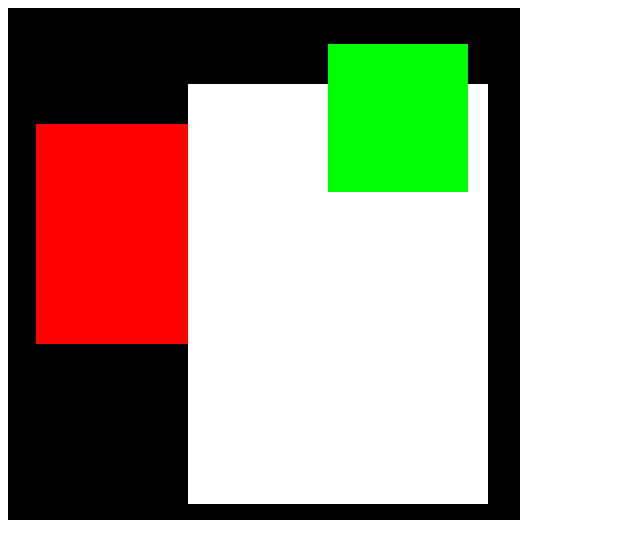
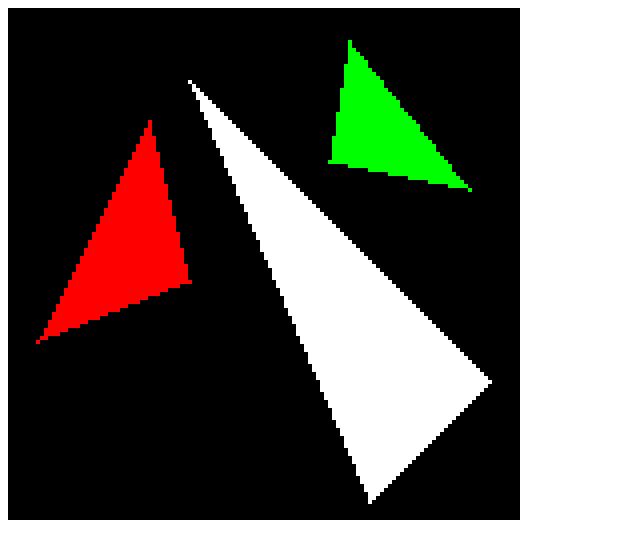
Before and after one commit to zzox/soft, a plain HTML site: page index.html in a window 1280 px wide. Shown: the whole page, without its empty margins (0-640 px from the left). Drawn offline with Linux system fonts and the light colour scheme.

Commit message:
draw triangle with signed triangle area

```diff
--- a/index.html
+++ b/index.html
@@ -139,26 +139,24 @@
         }
     }
 
+    const signedTriangleArea = (x1, y1, x2, y2, x3, y3) => {
+        return .5 * ((y2 - y1) * (x2 + x1) + (y3 - y2) * (x3 + x2) + (y1 - y3) * (x1 + x3));
+    }
+
     const drawTriangle = (x1, y1, x2, y2, x3, y3, color) => {
-        let minX = width
-        let maxX = 0
-        let minY = height
-        let maxY = 0
-        if (x1 < minX) minX = x1
-        if (x1 > maxX) maxX = x1
-        if (y1 < minY) minY = y1
-        if (y1 > maxY) maxY = y1
-        if (x2 < minX) minX = x2
-        if (x2 > maxX) maxX = x2
-        if (y2 < minY) minY = y2
-        if (y2 > maxY) maxY = y2
-        if (x3 < minX) minX = x3
-        if (x3 > maxX) maxX = x3
-        if (y3 < minY) minY = y3
-        if (y3 > maxY) maxY = y3
+        const minX = Math.min(Math.min(x1, x2), x3)
+        const maxX = Math.max(Math.max(x1, x2), x3)
+        const minY = Math.min(Math.min(y1, y2), y3)
+        const maxY = Math.max(Math.max(y1, y2), y3)
 
-        for (let x = minX; x < maxX; x++) {
-            for (let y = minY; y < maxY; y++) {
+        const totalArea = signedTriangleArea(x1, y1, x2, y2, x3, y3)
+
+        for (let x = minX; x <= maxX; x++) {
+            for (let y = minY; y <= maxY; y++) {
+                const alpha = signedTriangleArea(x, y, x2, y2, x3, y3) / totalArea
+                const beta = signedTriangleArea(x, y, x3, y3, x1, y1) / totalArea
+                const gamma = signedTriangleArea(x, y, x1, y1, x2, y2) / totalArea
+                if (alpha < 0 || beta < 0 || gamma < 0) continue
                 setPixel(x, y, color)
             }
         }
```
